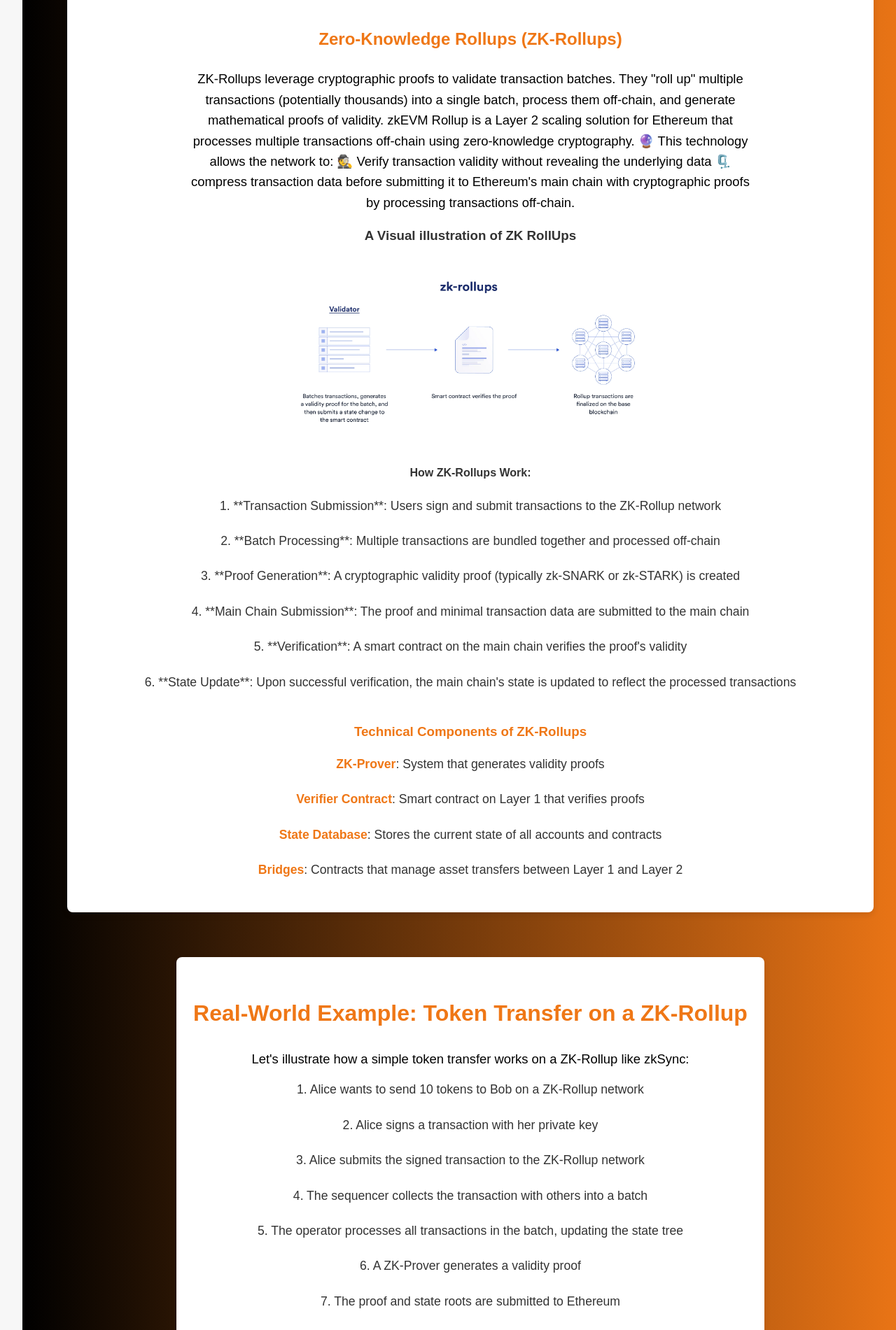
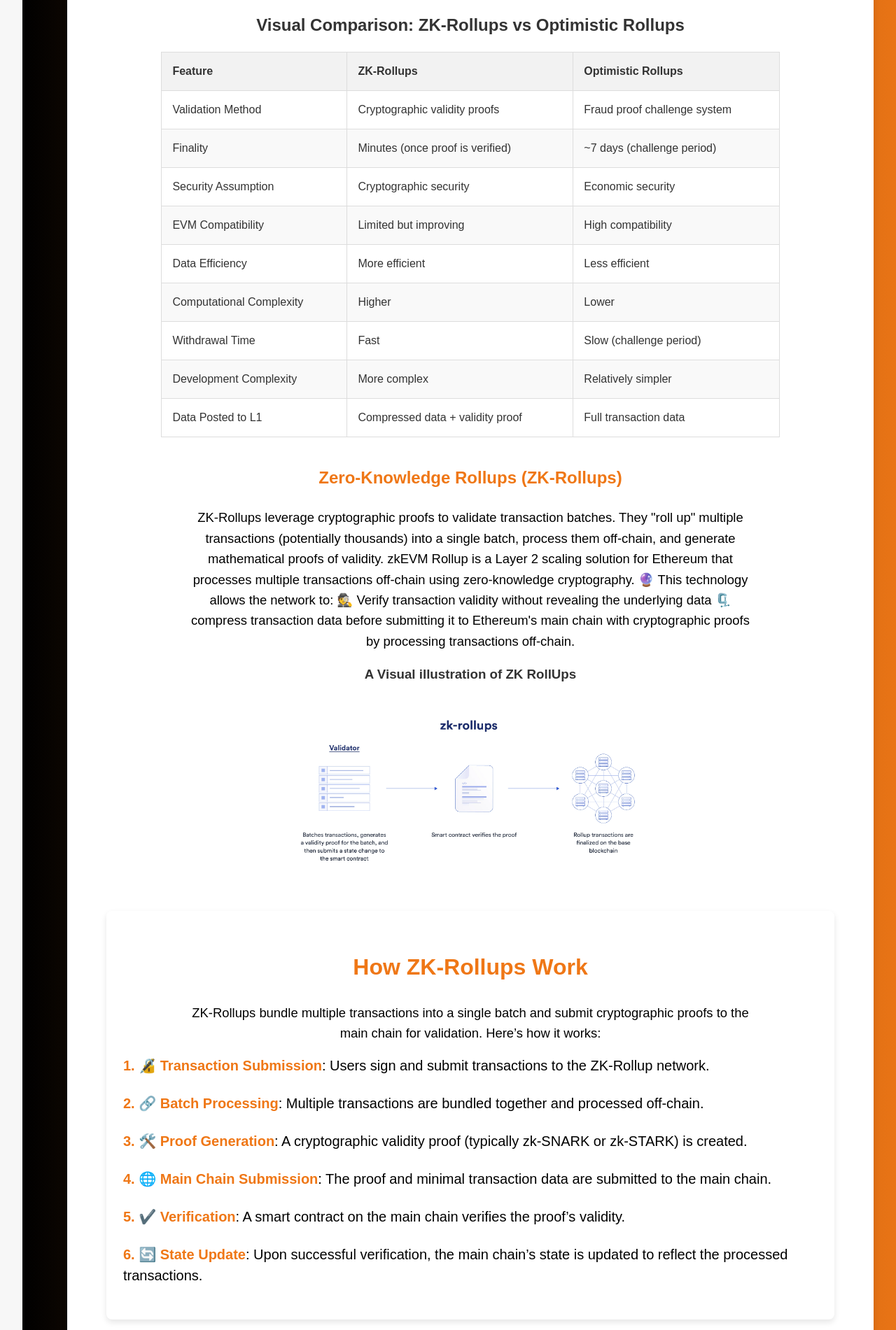
Before and after one commit to Gharsa-Amin/optimistic-rollups-vs.-ZK-rollups, a React (Vite) app: page / in a window 1280 px wide. Shown: the part 5600-7501 px from the top of the page at 70% size. Built offline with nearby package versions, Linux system fonts and the light colour scheme.

Commit message:
added chart components to compare zk and optim rollups

```diff
--- /dev/null
+++ b/src/components/Charts/chart.jsx
@@ -0,0 +1,67 @@
+import React from "react";
+import "./chart.scss";
+const ComparisonTable = () => {
+	return (
+		<div className="comparison-container">
+			<h2>Visual Comparison: ZK-Rollups vs Optimistic Rollups</h2>
+			<table>
+				<thead>
+					<tr>
+						<th>Feature</th>
+						<th>ZK-Rollups</th>
+						<th>Optimistic Rollups</th>
+					</tr>
+				</thead>
+				<tbody>
+					<tr>
+						<td>Validation Method</td>
+						<td>Cryptographic validity proofs</td>
+						<td>Fraud proof challenge system</td>
+					</tr>
+					<tr>
+						<td>Finality</td>
+						<td>Minutes (once proof is verified)</td>
+						<td>~7 days (challenge period)</td>
+					</tr>
+					<tr>
+						<td>Security Assumption</td>
+						<td>Cryptographic security</td>
+						<td>Economic security</td>
+					</tr>
+					<tr>
+						<td>EVM Compatibility</td>
+						<td>Limited but improving</td>
+						<td>High compatibility</td>
+					</tr>
+					<tr>
+						<td>Data Efficiency</td>
+						<td>More efficient</td>
+						<td>Less efficient</td>
+					</tr>
+					<tr>
+						<td>Computational Complexity</td>
+						<td>Higher</td>
+						<td>Lower</td>
+					</tr>
+					<tr>
+						<td>Withdrawal Time</td>
+						<td>Fast</td>
+						<td>Slow (challenge period)</td>
+					</tr>
+					<tr>
+						<td>Development Complexity</td>
+						<td>More complex</td>
+						<td>Relatively simpler</td>
+					</tr>
+					<tr>
+						<td>Data Posted to L1</td>
+						<td>Compressed data + validity proof</td>
+						<td>Full transaction data</td>
+					</tr>
+				</tbody>
+			</table>
+		</div>
+	);
+};
+
+export default ComparisonTable;
--- /dev/null
+++ b/src/components/Charts/chart.scss
@@ -0,0 +1,27 @@
+.comparison-container {
+	width: 80%;
+	margin: 20px auto;
+	text-align: center;
+}
+
+table {
+	width: 100%;
+	border-collapse: collapse;
+	margin-top: 20px;
+}
+
+th,
+td {
+	padding: 15px;
+	border: 1px solid #ddd;
+	text-align: left;
+}
+
+th {
+	background-color: #f2f2f2;
+	font-weight: bold;
+}
+
+tr:nth-child(even) {
+	background-color: #f9f9f9;
+}
--- a/src/components/Main.jsx
+++ b/src/components/Main.jsx
@@ -3,6 +3,7 @@ import Introduction from "./Introduction/Introduction";
 import InfrastructureBasics from "./InfrastructureBasics";
 import RollUps from "./What Are Rollups";
 import "./Main.scss";
+import ComparisonTable from "./Charts/chart";
 
 const Main = () => {
 	return (
--- a/src/components/RollUps.scss
+++ b/src/components/RollUps.scss
@@ -35,9 +35,10 @@ ul {
 	padding-left: 0;
 	font-size: 1.1rem;
 	margin-top: 1rem;
-	li {
-		margin-bottom: 0.75rem;
-	}
+}
+
+ul li {
+	margin-bottom: 0.75rem;
 }
 
 ul li::before {
@@ -59,10 +60,50 @@ p {
 	line-height: 1.6;
 	margin-bottom: 1rem;
 }
+
 .section-subtitle {
 	padding-top: 1.25rem;
 	color: #ef7716;
 }
+
 .section-description {
 	color: black;
 }
+
+.section__modifier {
+	background-color: black;
+	color: white;
+	padding: 3.125rem;
+	border-radius: 8px;
+	box-shadow: 0 4px 8px rgba(0, 0, 0, 0.1);
+}
+
+.case-study {
+	margin-bottom: 2rem;
+}
+
+.case-study h3,
+.case-study h4 {
+	color: $primary-color;
+	font-size: 1.8rem;
+	font-weight: 600;
+}
+
+.case-study p {
+	margin-top: 1rem;
+	line-height: 1.6;
+}
+
+.case-study .section-subtitle {
+	font-size: 1.3rem;
+	padding-top: 1rem;
+	color: $primary-color;
+}
+
+.case-study ul {
+	margin-top: 0.8rem;
+}
+
+.case-study ul li {
+	margin-bottom: 0.6rem;
+}
--- a/src/components/What Are Rollups.jsx
+++ b/src/components/What Are Rollups.jsx
@@ -467,6 +467,7 @@ import { Link } from "react-router-dom";
 import zkrollups from "../assets/zk rollups .webp";
 import optimisticrollups from "../assets/Optimistic rollups .webp";
 import "./RollUps.scss";
+import ComparisonTable from "./Charts/chart";
 
 export default function RollUps() {
 	return (
@@ -569,7 +570,7 @@ export default function RollUps() {
 							approaches to validation and security. Zero-Knowledge Rollups
 							(ZK-Rollups) and Optimistic Rollups.
 						</p>
-
+						<ComparisonTable />
 						<h2 className="section-subtitle">
 							Zero-Knowledge Rollups (ZK-Rollups)
 						</h2>
@@ -593,55 +594,43 @@ export default function RollUps() {
 							className="image"
 						/>
 
-						<h4>How ZK-Rollups Work:</h4>
+						<section className="section">
+							<div className="container">
+								<h2 className="section-title">How ZK-Rollups Work</h2>
+								<p className="section-description">
+									ZK-Rollups bundle multiple transactions into a single batch
+									and submit cryptographic proofs to the main chain for
+									validation. Here’s how it works:
+								</p>
 								<ul className="list">
-							<li>
-								1. **Transaction Submission**: Users sign and submit
-								transactions to the ZK-Rollup network
+									<li className="section__list">
+										<strong>1. 🔏 Transaction Submission</strong>: Users sign
+										and submit transactions to the ZK-Rollup network.
 									</li>
-							<li>
-								2. **Batch Processing**: Multiple transactions are bundled
-								together and processed off-chain
+									<li className="section__list">
+										<strong>2. 🔗 Batch Processing</strong>: Multiple
+										transactions are bundled together and processed off-chain.
 									</li>
-							<li>
-								3. **Proof Generation**: A cryptographic validity proof
-								(typically zk-SNARK or zk-STARK) is created
+									<li className="section__list">
+										<strong>3. 🛠️ Proof Generation</strong>: A cryptographic
+										validity proof (typically zk-SNARK or zk-STARK) is created.
 									</li>
-							<li>
-								4. **Main Chain Submission**: The proof and minimal transaction
-								data are submitted to the main chain
+									<li className="section__list">
+										<strong>4. 🌐 Main Chain Submission</strong>: The proof and
+										minimal transaction data are submitted to the main chain.
 									</li>
-							<li>
-								5. **Verification**: A smart contract on the main chain verifies
-								the proof's validity
+									<li className="section__list">
+										<strong>5. ✔️ Verification</strong>: A smart contract on the
+										main chain verifies the proof’s validity.
 									</li>
-							<li>
-								6. **State Update**: Upon successful verification, the main
-								chain's state is updated to reflect the processed transactions
+									<li className="section__list">
+										<strong>6. 🔄 State Update</strong>: Upon successful
+										verification, the main chain’s state is updated to reflect
+										the processed transactions.
 									</li>
 								</ul>
-
-						<h3 className="section-subtitle">
-							Technical Components of ZK-Rollups
-						</h3>
-						<ul className="list">
-							<li>
-								<strong>ZK-Prover</strong>: System that generates validity
-								proofs
-							</li>
-							<li>
-								<strong>Verifier Contract</strong>: Smart contract on Layer 1
-								that verifies proofs
-							</li>
-							<li>
-								<strong>State Database</strong>: Stores the current state of all
-								accounts and contracts
-							</li>
-							<li>
-								<strong>Bridges</strong>: Contracts that manage asset transfers
-								between Layer 1 and Layer 2
-							</li>
-						</ul>
+							</div>
+						</section>
 					</div>
 				</section>
 
@@ -652,122 +641,164 @@ export default function RollUps() {
 						</h2>
 						<p className="section-description">
 							Let's illustrate how a simple token transfer works on a ZK-Rollup
-							like zkSync:
+							network like zkSync:
 						</p>
 						<ul className="list">
-							<li>
-								1. Alice wants to send 10 tokens to Bob on a ZK-Rollup network
+							<li className="section__list">
+								<strong>1. 💸 Alice Sends Tokens</strong>: Alice wants to send
+								10 tokens to Bob on a ZK-Rollup network.
 							</li>
-							<li>2. Alice signs a transaction with her private key</li>
-							<li>
-								3. Alice submits the signed transaction to the ZK-Rollup network
+							<li className="section__list">
+								<strong>2. ✍️ Transaction Signing</strong>: Alice signs a
+								transaction with her private key.
 							</li>
-							<li>
-								4. The sequencer collects the transaction with others into a
-								batch
+							<li className="section__list">
+								<strong>3. 📤 Transaction Submission</strong>: Alice submits the
+								signed transaction to the ZK-Rollup network.
 							</li>
-							<li>
-								5. The operator processes all transactions in the batch,
-								updating the state tree
+							<li className="section__list">
+								<strong>4. 🧳 Batch Collection</strong>: The sequencer collects
+								Alice’s transaction with others into a batch.
 							</li>
-							<li>6. A ZK-Prover generates a validity proof</li>
-							<li>7. The proof and state roots are submitted to Ethereum</li>
-							<li>8. The ZK-Rollup smart contract verifies the proof</li>
-							<li>
-								9. Upon successful verification, the contract updates the
-								official state root
+							<li className="section__list">
+								<strong>5. 🔄 Transaction Processing</strong>: The operator
+								processes all transactions in the batch, updating the state
+								tree.
 							</li>
-							<li>10. Alice's payment to Bob is finalized</li>
+							<li className="section__list">
+								<strong>6. 🔒 Proof Generation</strong>: A ZK-Prover generates a
+								cryptographic validity proof.
+							</li>
+							<li className="section__list">
+								<strong>7. 🏛️ Proof Submission</strong>: The proof and state
+								roots are submitted to Ethereum.
+							</li>
+							<li className="section__list">
+								<strong>8. ✅ Proof Verification</strong>: The ZK-Rollup smart
+								contract verifies the proof on Ethereum.
+							</li>
+							<li className="section__list">
+								<strong>9. 🔑 State Root Update</strong>: Upon successful
+								verification, the contract updates the official state root.
+							</li>
+							<li className="section__list">
+								<strong>10. ✔️ Finalization</strong>: Alice's payment to Bob is
+								finalized and the transaction is complete.
+							</li>
 						</ul>
+					</div>
+				</section>
+
+				<section className="section__modifier">
+					<div className="container">
+						<h2 className="section-title__modifier">
+							Notable ZK-Rollup Projects
+						</h2>
+						<p className="section-description__modifier">
+							Some of the most notable ZK-Rollup projects in the blockchain
+							space include zkSync (zkSync Lite and zkSync Era), Immutable X,
+							Loopring, StarkNet, and Polygon Hermez/zkEVM.
+						</p>
+					</div>
+				</section>
+				<section className="section">
+					<div className="container">
+						<h2 className="section-title">Case Studies</h2>
+
+						<div className="case-study">
+							<h3 className="section-subtitle">Case Study 1: Polygon Hermez</h3>
+							<p className="section-description">
+								Polygon Hermez is a decentralized ZK-Rollup solution built on
+								Ethereum, aimed at enhancing scalability and transaction
+								throughput. Its architecture integrates a sequencer, an
+								aggregator for zero-knowledge proofs, and a consensus algorithm
+								for decentralization.Initially developed as a ZK-Rollup for
+								token transfers, Hermez was later acquired by Polygon and
+								evolved into Polygon zkEVM. This expansion brings the goal of
+								achieving full EVM compatibility and a high throughput of
+								transactions.Polygon Hermez aims to handle over 2,000
+								transactions per second while ensuring security and
+								decentralization in Ethereum’s ecosystem.
+							</p>
+
+							<h4>Key Features</h4>
+							<p className="section__list">
+								- **Sequencer**: Orders and batches transactions. -
+								**Aggregator**: Generates zk-proofs for transaction batches. -
+								**Proof of Efficiency (PoE)**: A consensus model that
+								decentralizes the network and enhances security.
+							</p>
+						</div>
+
+						<div className="case-study">
+							<h3 className="section-subtitle">Case Study 2: Erigon CDK</h3>
+							<p className="section-description">
+								Erigon CDK is a modular framework designed for building
+								blockchain clients and scaling Layer 2 solutions. It offers a
+								range of tools for custom rollups and enhanced blockchain
+								performance.Originally created as an Ethereum execution client
+								focusing on performance optimization, the Erigon CDK extends its
+								capabilities by providing modular components for rollups,
+								including networking stacks and high-performance
+								databases.Erigon CDK empowers developers to create custom Layer
+								2 solutions and efficient blockchain infrastructures, helping
+								scale decentralized applications (dApps) and networks.
+							</p>
+
+							<h4>Key Features</h4>
+							<p className="section-description">
+								- **Modular Database**: Optimized for blockchain data with high
+								performance. - **EVM Implementation**: Enables efficient
+								execution of smart contracts. - **P2P Networking**: Facilitates
+								communication between nodes. - **RPC Interface**: Provides
+								interaction between applications and nodes.
+							</p>
+						</div>
 					</div>
 				</section>
 
 				<section className="section">
 					<div className="container">
-						<h2 className="section-title">Notable ZK-Rollup Projects</h2>
+						<h2 className="section-title">Advantages of ZK RollUps</h2>
 						<ul className="list">
-							<li>zkSync (zkSync Lite and zkSync Era)</li>
-							<li>Immutable X</li>
-							<li>Loopring</li>
-							<li>StarkNet</li>
-							<li>Polygon Hermez/zkEVM</li>
-						</ul>
-					</div>
-				</section>
-
-				<section className="section">
-					<div className="container">
-						<h2 className="section-title">Case Studies</h2>
-
-						<h3 className="section-subtitle">
-							Case Study 1: Polygon Hermez (ZK-Rollup)
-						</h3>
-						<p className="section-description">
-							Polygon Hermez is an excellent example of a ZK rollup that has
-							evolved significantly over time. What makes Hermez particularly
-							interesting is its commitment to decentralization through its
-							proof of donation mechanism and permissionless node operation.
-						</p>
-
-						<h4>Background</h4>
-						<p>
-							Hermez began as a standalone ZK rollup focused on token transfers
-							and was later acquired by Polygon to become part of their scaling
-							suite. It has since evolved into Polygon zkEVM, one of the leading
-							ZK rollup implementations striving for full EVM compatibility.
-						</p>
-
-						<h4>Technical Architecture</h4>
-						<ul className="list">
-							<li>
-								<strong>Sequencer</strong>: Orders transactions and creates
-								batches
+							<li className="section__list">
+								<strong>1. ✅ Immediate Finality</strong>: Once the proof is
+								verified, finality is achieved in minutes, rather than days.
 							</li>
-							<li>
-								<strong>Prover System</strong>: Generates ZK proofs using a
-								modified version of the Groth16 protocol
+							<li className="section__list">
+								<strong>2. 🔒 Stronger Security</strong>: ZK Rollups provide
+								stronger security guarantees through cryptographic proofs.
 							</li>
-							<li>
-								<strong>Synchronizer</strong>: Keeps nodes up to date with the
-								latest state
+							<li className="section__list">
+								<strong>3. 💾 Efficient Data Storage</strong>: ZK Rollups use
+								compression to store data more efficiently on-chain.
 							</li>
-							<li>
-								<strong>Smart Contracts</strong>: Manage the verification and
-								state updates on Ethereum
+							<li className="section__list">
+								<strong>4. 🔏 Privacy Potential</strong>: Zero-knowledge
+								technology enables enhanced privacy features.
 							</li>
 						</ul>
 
-						<h3 className="section-subtitle">
-							Case Study 2: Erigon CDK (Development Kit)
-						</h3>
-						<p className="section-description">
-							While not a rollup itself, Erigon CDK represents cutting-edge
-							technology for building blockchain clients and scaling solutions.
-						</p>
-
-						<h4>Background</h4>
-						<p>
-							Erigon began as an Ethereum execution client focused on efficiency
-							and performance. The CDK (Consensus and Execution Layer
-							Development Kit) extends this by providing modular components for
-							building rollups and custom Layer 2 solutions.
-						</p>
-
-						<h4>Erigon CDK provides:</h4>
+						<h2 className="section-title">Disadvantages of ZK RollUps</h2>
 						<ul className="list">
-							<li>
-								<strong>Modular Database Layer</strong>: High-performance
-								storage optimized for blockchain data
+							<li className="section__list">
+								<strong>1. 🖥️ Higher Computational Requirements</strong>: Proof
+								generation for ZK Rollups requires higher computational power.
 							</li>
-							<li>
-								<strong>EVM Implementation</strong>: Efficient execution of
-								smart contracts
+							<li className="section__list">
+								<strong>2. 🛠️ Complex Development</strong>: The development
+								environment for ZK Rollups is more complex compared to
+								traditional systems.
 							</li>
-							<li>
-								<strong>P2P Networking Stack</strong>: For node communication
+							<li className="section__list">
+								<strong>3. ⚙️ Limited EVM Compatibility</strong>: While zkEVM
+								projects are improving compatibility, ZK Rollups still have some
+								limitations in EVM support.
 							</li>
-							<li>
-								<strong>RPC Interface</strong>: For application interaction
+							<li className="section__list">
+								<strong>4. 💸 Higher Initial Setup Costs</strong>: Setting up ZK
+								Rollups may involve higher initial costs due to infrastructure
+								and development requirements.
 							</li>
 						</ul>
 					</div>
@@ -775,36 +806,7 @@ export default function RollUps() {
 
 				<section className="section">
 					<div className="container">
-						<h2 className="section-title">Advantages of ZK RollUps</h2>
-						<ul className="list">
-							<li>
-								Immediate finality once the proof is verified (minutes rather
-								than days)
-							</li>
-							<li>Stronger security guarantees through cryptographic proofs</li>
-							<li>More efficient data storage on-chain through compression</li>
-							<li>Privacy potential through zero-knowledge technology</li>
-						</ul>
-
-						<h2 className="section-title">Disadvantages of ZK RollUps</h2>
-						<ul className="list">
-							<li>Higher computational requirements for proof generation</li>
-							<li>More complex development environment</li>
-							<li>Limited EVM compatibility (improving with zkEVM projects)</li>
-							<li>Higher initial setup costs</li>
-						</ul>
-					</div>
-				</section>
-
-				<section className="section">
-					<div className="container">
 						<h2 className="section-title">Optimistic Rollups</h2>
-						<img
-							src={optimisticrollups}
-							width="50%"
-							alt="Optimistic Rollups"
-							className="image"
-						/>
 						<p className="section-description">
 							Optimistic Rollups take a different approach to transaction
 							validation. As their name suggests, they "optimistically" assume
@@ -812,34 +814,118 @@ export default function RollUps() {
 							requiring cryptographic proofs.
 						</p>
 
-						<h3 className="section-subtitle">How Optimistic Rollups Work:</h3>
+						<h3>A Visual illustration of Optimistic RollUps</h3>
+						<img
+							src={optimisticrollups}
+							width="50%"
+							alt="Optimistic Rollups Illustration"
+							className="image"
+						/>
+
+						<section className="section">
+							<div className="container">
+								<h2 className="section-title">How Optimistic Rollups Work</h2>
+								<p className="section-description">
+									Optimistic Rollups assume that transactions are valid by
+									default. Here's a simple breakdown of how they work:
+								</p>
 								<ul className="list">
-							<li>
-								1. Transaction Submission: Users submit transactions, which are
-								immediately processed off-chain
+									<li className="section__list">
+										<strong>1. 🚀 Transaction Submission</strong>: Users submit
+										transactions to the network.
 									</li>
-							<li>
-								2. Data Commitment: The state of the transactions is committed
-								to Layer 1
+									<li className="section__list">
+										<strong>2. 📝 Processing Transactions</strong>: A system or
+										operator organizes and processes these transactions.
 									</li>
-							<li>
-								3. Challenge Period: There is a window for anyone to challenge
-								the validity of the transactions
+									<li className="section__list">
+										<strong>3. 🔄 State Update</strong>: The system updates the
+										network based on these transactions.
 									</li>
-							<li>
-								4. Proof Generation: If a challenge occurs, the system can
-								generate a proof to invalidate the transaction
+									<li className="section__list">
+										<strong>4. 📊 Data Publication</strong>: The transaction
+										details are published to the main Ethereum network.
 									</li>
-							<li>
-								5. State Update: If no challenges occur, the state is finalized
+									<li className="section__list">
+										<strong>5. ⏳ Challenge Period</strong>: There’s a set time
+										window where anyone can challenge the transactions.
+									</li>
+									<li className="section__list">
+										<strong>6. ⚖️ Dispute Resolution</strong>: If a challenge
+										occurs, fraud can be proven and invalid transactions can be
+										reversed.
+									</li>
+									<li className="section__list">
+										<strong>7. ✔️ State Finalization</strong>: If no challenges
+										happen, the transactions are considered final.
+									</li>
+								</ul>
+							</div>
+						</section>
+
+						<section className="section__modifier">
+							<div className="container">
+								<h2 className="section-title__modifier">
+									Notable Optimistic Rollups
+								</h2>
+								<p className="section-description__modifier">
+									Some of the most notable ZK-Rollup projects in the blockchain
+									space include Optimism, Arbitrum, Cartesi.
+								</p>
+							</div>
+						</section>
+					</div>
+				</section>
+				<section className="section">
+					<div className="container">
+						<h2 className="section-title">Advantages of Optimistic RollUps</h2>
+						<ul className="list">
+							<li className="section__list">
+								<strong>1. ✅ Better EVM Compatibility</strong>: Optimistic
+								Rollups offer better compatibility with existing Ethereum smart
+								contracts.
+							</li>
+							<li className="section__list">
+								<strong>2. 🔒 Lower Computational</strong>: Optimistic Rollups
+								require less computational power for processing compared to ZK
+								Rollups.
+							</li>
+							<li className="section__list">
+								<strong>3. 💻 Easier Development Migration</strong>: Developers
+								can more easily migrate their applications from Ethereum to
+								Optimistic Rollups.
+							</li>
+							<li className="section__list">
+								<strong>4. 🛠️ Simpler Implementation</strong>: Optimistic
+								Rollups are simpler to implement and work well with Ethereum’s
+								existing infrastructure.
 							</li>
 						</ul>
 
-						<h3 className="section-subtitle">Notable Optimistic Rollups</h3>
+						<h2 className="section-title">
+							Disadvantages of Optimistic RollUps
+						</h2>
 						<ul className="list">
-							<li>Optimism</li>
-							<li>Arbitrum</li>
-							<li>Cartesi</li>
+							<li className="section__list">
+								<strong>1. ⏳ Long Withdrawal/Finality Periods</strong>:
+								Optimistic Rollups typically have a long withdrawal and finality
+								period (around 7 days).
+							</li>
+							<li className="section__list">
+								<strong>2. ⚠️ Vulnerability to Economic Attacks</strong>: They
+								are vulnerable to specific types of economic attacks, like the
+								"long-range attack".
+							</li>
+							<li className="section__list">
+								<strong>3. 👀 Requires Active Fraud Watchers</strong>: Security
+								relies on external watchers who must monitor and challenge
+								fraudulent transactions.
+							</li>
+							<li className="section__list">
+								<strong>4. 📉 Less Efficient Data Posting</strong>: Optimistic
+								Rollups can be less efficient in terms of data posting compared
+								to ZK Rollups.
+							</li>
 						</ul>
 					</div>
 				</section>
```
Lines whose indentation alone changed are shown as unchanged.
